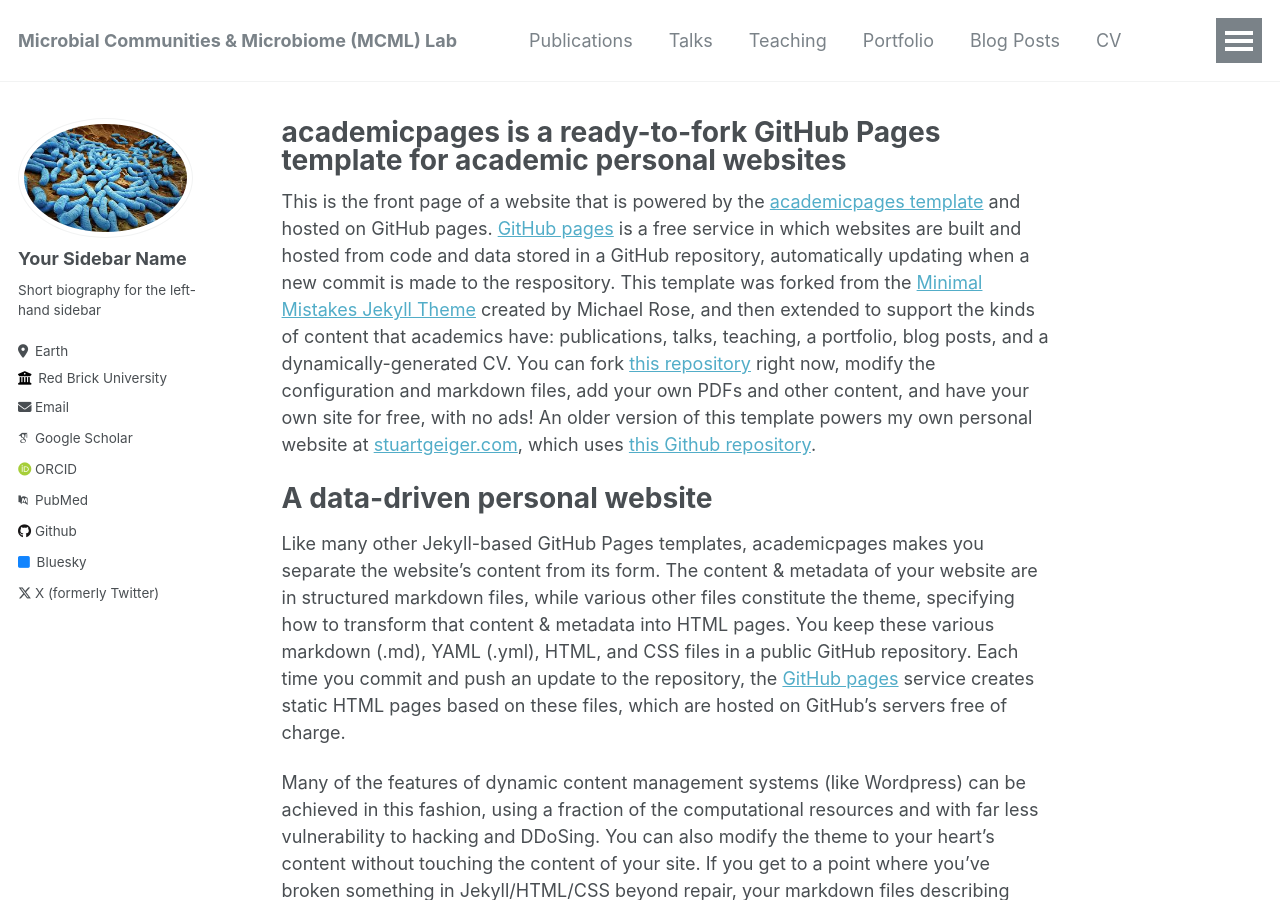
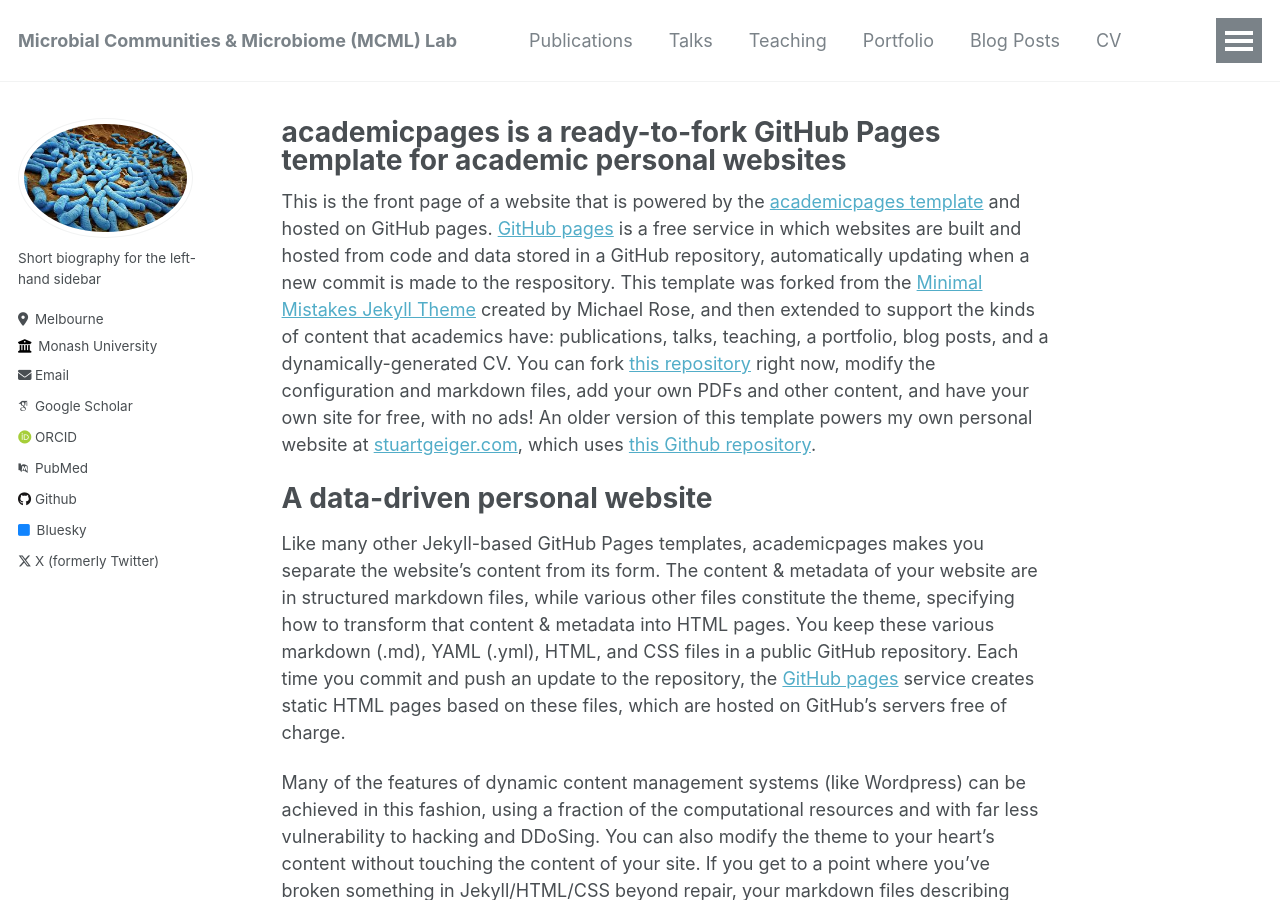
Before and after one commit to AminValiei/valieilab, a Jekyll site: the page built from _pages/about.md, in a window 1280 px wide and 900 px high. Built offline with Jekyll 4.4.1, drawn with Linux system fonts in a browser that asks for light colours; some web fonts are replaced.

Commit message:
Update _config.yml

```diff
--- a/_config.yml
+++ b/_config.yml
@@ -22,13 +22,13 @@
 author:
   # Biographic information
   avatar           : "images.jpeg"
-  name             : "Your Sidebar Name"
+  name             : ""
   pronouns         : # example: "she/her"
   bio              : "Short biography for the left-hand sidebar"
-  location         : "Earth"
-  employer         : "Red Brick University"
+  location         : "Melbourne"
+  employer         : "Monash University"
   uri              : # URL
-  email            : "none@example.org"
+  email            : "valiei1987@gmail.com"
 
   # Academic websites
   arxiv            : # URL - Update with the correct link to your profile
```
